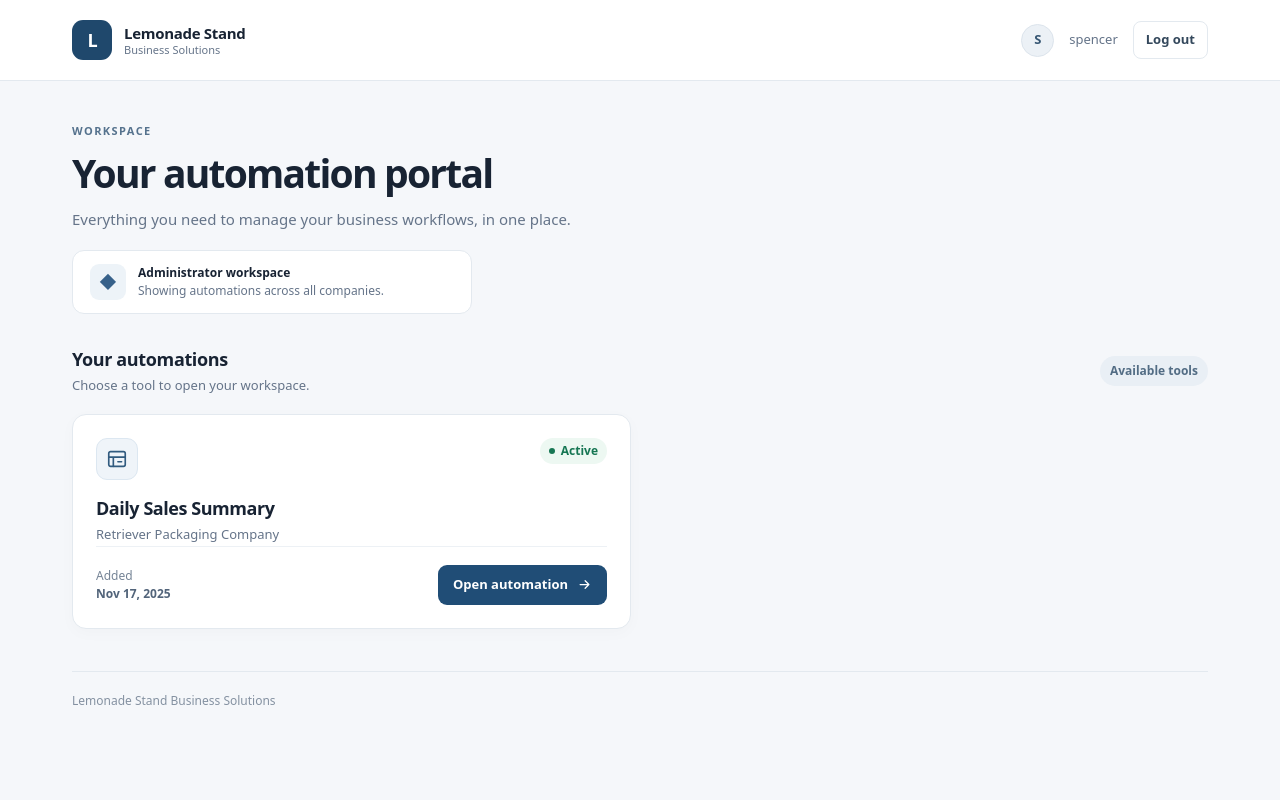
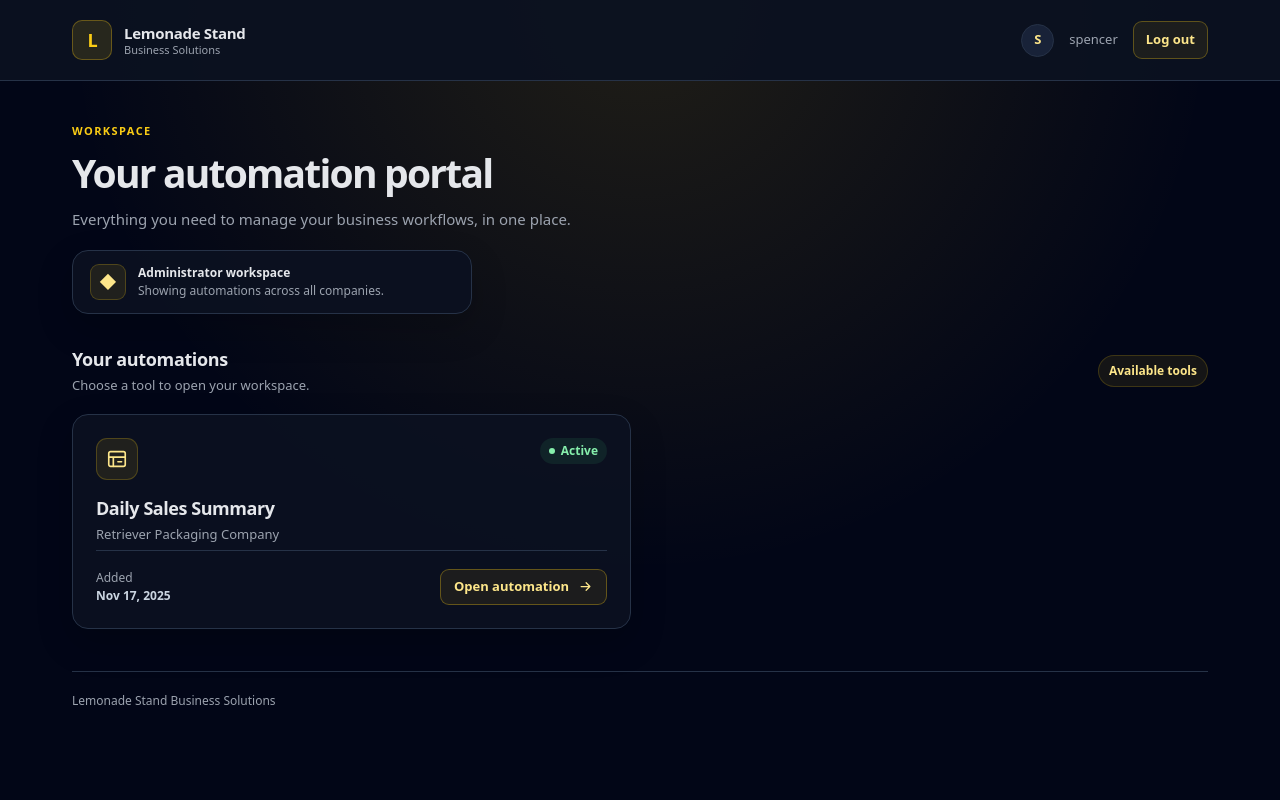
Before and after one commit to spencerlevinson11/lemonade-automation-portal, a Django app: page / in a window 1280 px wide. Run offline with Django 5.2, Linux system fonts and the light colour scheme; a user stored in the database is signed in; data comes from the database, SQL or seed files in the repository; parts of the project's set-up code (start-up, migrations or seed data) failed here and were passed over; some libraries are stand-ins or nearby versions.

Commit message:
Update dashboard.html

```diff
--- a/core/templates/core/dashboard.html
+++ b/core/templates/core/dashboard.html
@@ -61,6 +61,37 @@
         @media(max-width:780px) { .grid { grid-template-columns:1fr; } .top-inner,main { padding-left:18px; padding-right:18px; } .hero { display:block; } .account .user-label { display:none; } }
         @media(max-width:460px) { .top-inner { gap:10px; } .brand-sub { display:none; } .account { gap:8px; } .automation { padding:18px; } .card-bottom { align-items:flex-start; } .created { font-size:11px; } .run { padding:10px 12px; } }
         @media(prefers-reduced-motion:reduce) { * { transition:none!important; } }
+
+        /* Shared Order Tracker visual language - presentation only. */
+        :root { color-scheme:dark; --canvas:#020617; --white:#0b1120; --ink:#e5e7eb; --muted:#9ca3af; --line:#263247; --accent:#facc15; --accent-dark:#eab308; --green:#4ade80; }
+        body { background:radial-gradient(circle at top,rgba(250,204,21,.12),transparent 56%) var(--canvas);color:var(--ink); }
+        a { color:#fde68a; }
+        .top { background:rgba(11,17,32,.94);border-bottom-color:var(--line); }
+        .brand-icon {background:rgba(250,204,21,.12);border:1px solid rgba(250,204,21,.3);color:#facc15;border-radius:10px;}
+        .brand-sub,.account,.intro,.section-heading p,.tool-company,.created,.footer {color:var(--muted);}
+        .account strong {color:var(--ink);}
+        .avatar {background:#182238;border-color:var(--line);color:#fde68a;}
+        .logout {background:rgba(250,204,21,.075);border:1px solid rgba(250,204,21,.3);color:#fde68a;border-radius:9px;font-weight:600;transition:background-color .14s,border-color .14s;}
+        .logout:hover {background:rgba(250,204,21,.15);border-color:rgba(250,204,21,.55);}
+        .kicker {color:#facc15;}
+        .workspace,.automation {background:rgba(11,17,32,.92);border:1px solid var(--line);box-shadow:0 14px 36px rgba(0,0,0,.2);border-radius:16px;}
+        .workspace-icon,.tool-icon {background:rgba(250,204,21,.09);border:1px solid rgba(250,204,21,.22);color:#fde68a;}
+        .workspace.warning {background:#2b1c16;border-color:#86552d;}
+        .workspace.warning .workspace-icon {background:#442b1c;color:#fdba74;}
+        .section-label {background:rgba(250,204,21,.08);color:#fde68a;border:1px solid rgba(250,204,21,.18);}
+        .automation:hover {border-color:rgba(250,204,21,.42);box-shadow:0 18px 40px rgba(0,0,0,.32);}
+        .status {background:rgba(74,222,128,.09);color:#86efac;}
+        .status.off {background:#202b3b;color:#a1aab8;}
+        .card-bottom {border-top-color:var(--line);}
+        .created span {color:#cbd5e1;}
+        .run {min-height:36px;padding:8px 13px;border-radius:9px;border:1px solid rgba(250,204,21,.32);background:rgba(250,204,21,.075);color:#fde68a;font-size:13px;font-weight:600;line-height:1.25;transition:background-color .14s,border-color .14s,box-shadow .14s,transform .14s;}
+        .run:hover {background:rgba(250,204,21,.15);border-color:rgba(250,204,21,.58);box-shadow:0 2px 8px rgba(0,0,0,.18);text-decoration:none;}
+        .run:active {transform:translateY(1px);}
+        .run:focus-visible,.logout:focus-visible {outline:2px solid #facc15;outline-offset:3px;}
+        .empty {background:rgba(11,17,32,.9);border-color:var(--line);}
+        .empty strong {color:var(--ink);}
+        .footer {border-top-color:var(--line);}
+        .message {background:#112d24;color:#bbf7d0;border-color:#21684b;}
     </style>
 </head>
 <body>
```
